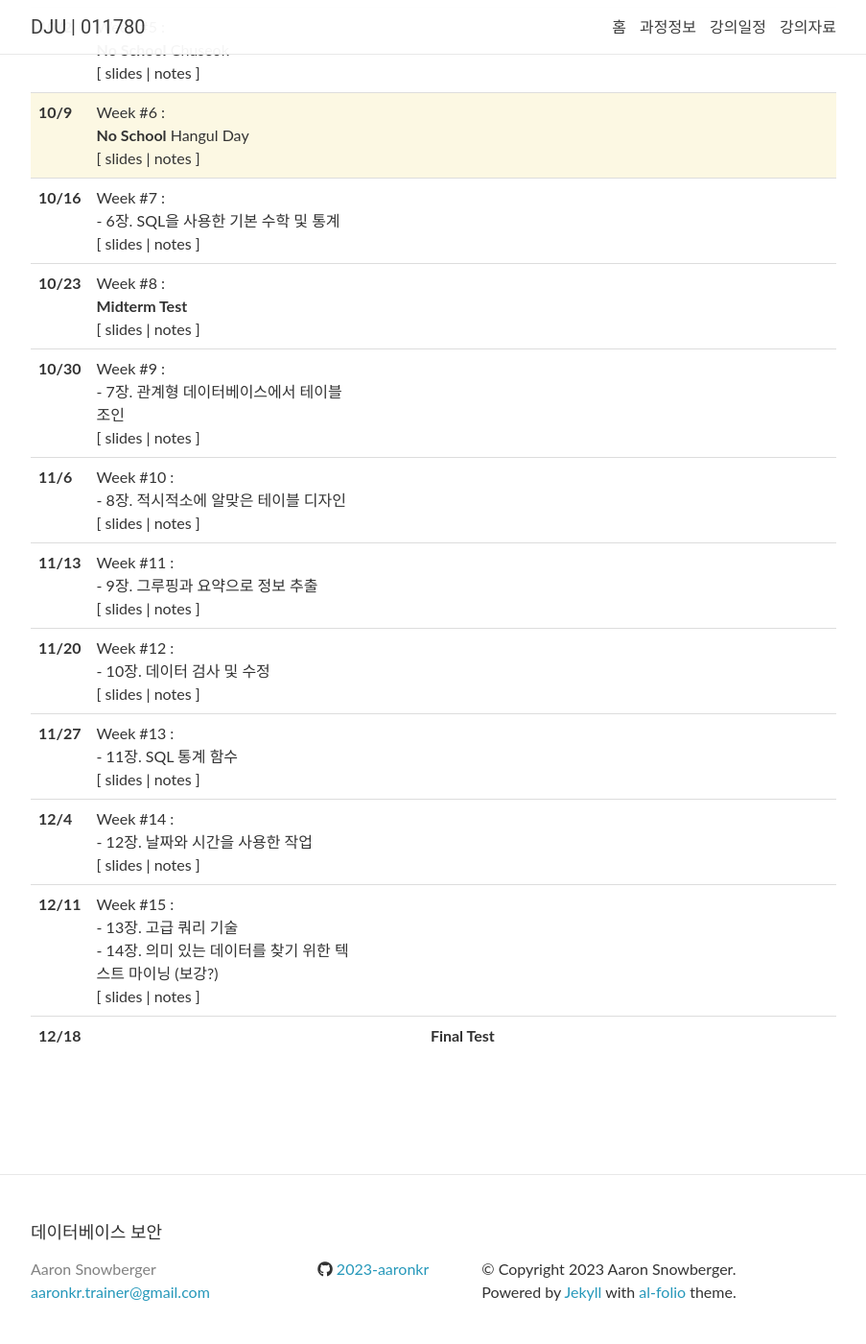
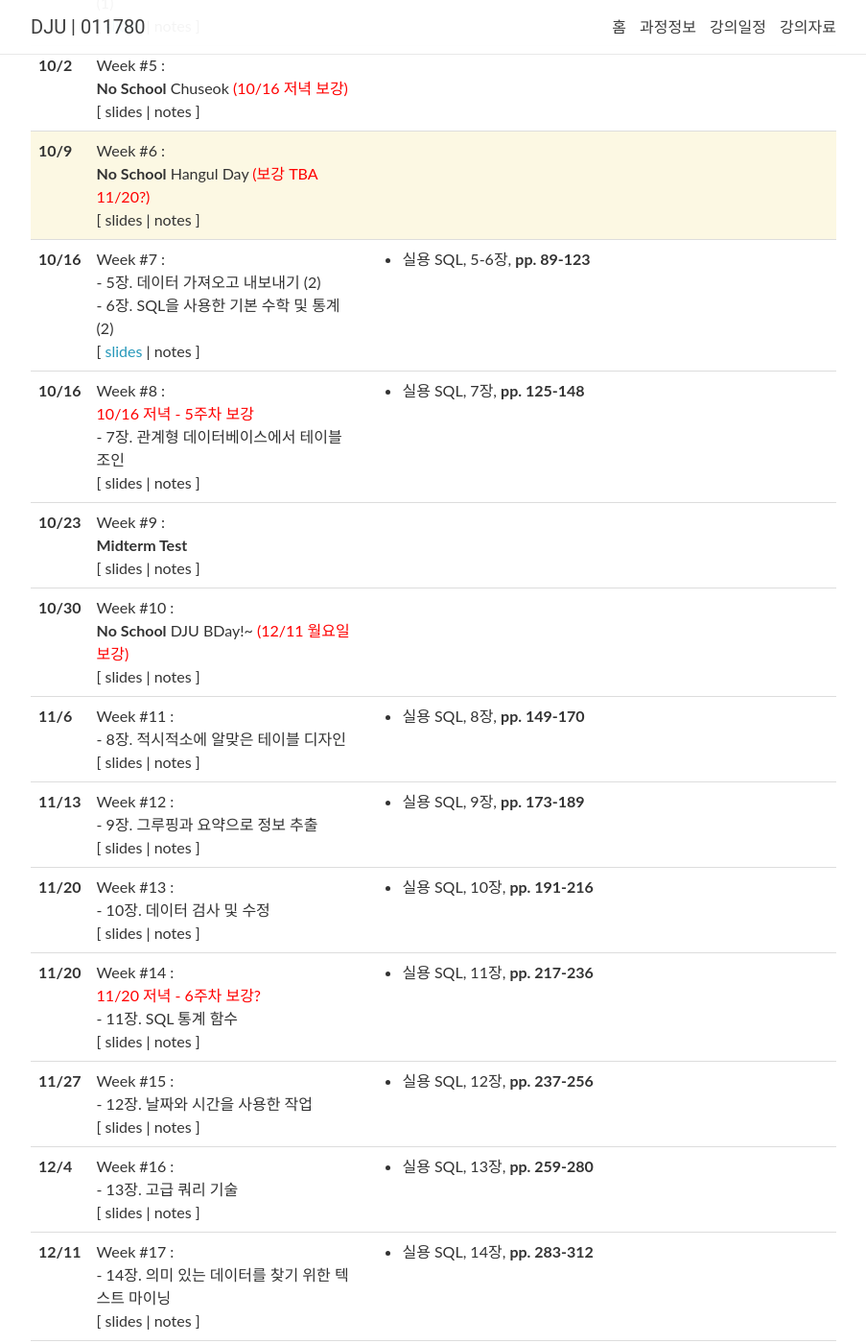
Before and after one commit to 2023-aaronkr/dju-sql, a Jekyll site: the page built from _pages/lectures.md, in a window 1280 px wide and 1400 px high, scrolled down 618 px. Shown: the whole window at 96% size, without its empty margins (188-1091 px from the left). Built offline with Jekyll 4.4.1, drawn with Linux system fonts in a browser that asks for light colours; nearby versions of some CDN libraries; comment, search, counter and statistics services are not loaded; some of the changed text lies outside the part shown.

Commit message:
Update lectures

```diff
--- a/_data/lectures.yml
+++ b/_data/lectures.yml
@@ -1,65 +1,77 @@
 - date: 9/4
   week: 1
   title: >
-    - 과정 소개 <br />
-    - 1장. 코딩 환경 설정
+    - 과정 소개
   slides: "https://docs.google.com/presentation/d/1WgC-lvdsUT7RmHGBqUXsXE_wpaaLaW4S1aS5143ZtoM/edit?usp=sharing"
-  readings:
+  readings: >
+    실용 SQL, 이 책에 대하여, <strong>pp. 17-24</strong>
   logistics:
 
 - date: 9/11
   week: 2
   title: >
+    - 1장. 코딩 환경 설정<br>
     - 2장. 데이터베이스와 테이블 생성
-    - 3장. SELECT로 시작하는 데이터 탐험
   slides: "https://docs.google.com/presentation/d/18Y-0nSrlGzUN3x7CETKwkAf-5t-1rFYCcAUEhueknRA/edit?usp=sharing"
-  readings:
+  readings: >
+    실용 SQL, 1-2장, <strong>pp. 27-54</strong>
   logistics: >
-    <a href="https://forms.gle/HjaqxaqjU3XrSyba9">2주차 과제 제출하기</a>
+    <a style="color: red"  href="https://forms.gle/HjaqxaqjU3XrSyba9">2주차 과제 제출하기</a>
 
 - date: 9/18
   week: 3
   title: >
+    - 3장. SELECT로 시작하는 데이터 탐험<br>
     - 4장. 데이터 타입 이해
   slides: "https://docs.google.com/presentation/d/1EmHhUwbOk6vQ8i0Y5wVLSyt2TT6siIRFdFehboi7LEM/edit?usp=sharing"
-  readings: pp. 57-87
+  readings: >
+    실용 SQL, 3-4장, <strong>pp. 57-87</strong>
   logistics: >
-    <a href="https://forms.gle/oLbph91Vuk9cypgJ9">3주차 과제 제출하기</a>
+    <a style="color: red" href="https://forms.gle/oLbph91Vuk9cypgJ9">3주차 과제 제출하기</a>
 
 - date: 9/25
   week: 4
   title: >
-    - 5장. 데이터 가져오고 내보내기
+    - 5장. 데이터 가져오고 내보내기 (1)<br>
+    - 6장. SQL을 사용한 기본 수학 및 통계 (1)
   slides: "https://docs.google.com/presentation/d/1Z8cWKAwqcK_tFAPPNKj3q66QY8zbqQlKjEqDTKexsq0/edit?usp=sharing"
-  readings:
+  readings: >
+    실용 SQL, 5-6장, <strong>pp. 89-123</strong>
   logistics: >
     <ul>
       <li><a href="https://2023-aaronkr.github.io/dju-sql/assets/downloads/chp05.zip">5장 자료</a></li>
-      <li><a href="https://forms.gle/YReDthnSy17cuqKm8">4주차 과제 제출하기</a></li>
+      <li><a style="color: red" href="https://forms.gle/YReDthnSy17cuqKm8">4주차 과제 제출하기</a></li>
     </ul>
 
 - date: 10/2
   week: 5
   title: >
-    <strong>No School</strong> Chuseok
-  slides:
-  readings:
-  logistics:
+    <strong>No School</strong> Chuseok <span style="color: red">(10/16 저녁 보강)</span>
 
 - date: 10/9
   week: 6
   title: >
-    <strong>No School</strong> Hangul Day
-  slides:
-  readings:
-  logistics:
+    <strong>No School</strong> Hangul Day <span style="color: red">(보강 TBA 11/20?)</span>
 
 - date: 10/16
   week: 7
   title: >
-    - 6장. SQL을 사용한 기본 수학 및 통계
+    - 5장. 데이터 가져오고 내보내기 (2)<br>
+    - 6장. SQL을 사용한 기본 수학 및 통계 (2)
+  slides: "https://docs.google.com/presentation/d/1Z8cWKAwqcK_tFAPPNKj3q66QY8zbqQlKjEqDTKexsq0/edit?usp=sharing"
+  readings: >
+    실용 SQL, 5-6장, <strong>pp. 89-123</strong>
+  logistics:
+
+- date: 10/16
+  week: >
+    <span style="color: red">5 (보강)</span>
+  title: >
+    <span style="color: red">10/16 저녁 - 5주차 보강</span><br>
+    - 7장. 관계형 데이터베이스에서 테이블 조인
   slides:
-  readings:
+  readings: >
+    실용 SQL, 7장, <strong>pp. 125-148</strong>
   logistics:
 
 - date: 10/23
@@ -70,17 +82,15 @@
 - date: 10/30
   week: 9
   title: >
-    - 7장. 관계형 데이터베이스에서 테이블 조인
-  slides:
-  readings:
-  logistics:
+    <strong>No School</strong> DJU BDay!~ <span style="color: red">(12/11 월요일 보강)</span>
 
 - date: 11/6
   week: 10
   title: >
     - 8장. 적시적소에 알맞은 테이블 디자인
   slides:
-  readings:
+  readings: >
+    실용 SQL, 8장, <strong>pp. 149-170</strong>
   logistics:
 
 - date: 11/13
@@ -88,7 +98,8 @@
   title: >
     - 9장. 그루핑과 요약으로 정보 추출
   slides:
-  readings:
+  readings: >
+    실용 SQL, 9장, <strong>pp. 173-189</strong>
   logistics:
 
 - date: 11/20
@@ -96,30 +107,48 @@
   title: >
     - 10장. 데이터 검사 및 수정
   slides:
-  readings:
+  readings: >
+    실용 SQL, 10장, <strong>pp. 191-216</strong>
+  logistics:
+
+- date: 11/20
+  week: >
+    <span style="color: red">6 (보강)?</span>
+  title: >
+    <span style="color: red">11/20 저녁 - 6주차 보강?</span><br>
+    - 11장. SQL 통계 함수
+  slides:
+  readings: >
+    실용 SQL, 11장, <strong>pp. 217-236</strong>
   logistics:
 
 - date: 11/27
   week: 13
   title: >
-    - 11장. SQL 통계 함수
+    - 12장. 날짜와 시간을 사용한 작업
   slides:
-  readings:
+  readings: >
+    실용 SQL, 12장, <strong>pp. 237-256</strong>
   logistics:
 
 - date: 12/4
   week: 14
   title: >
-    - 12장. 날짜와 시간을 사용한 작업
+    - 13장. 고급 쿼리 기술
   slides:
-  readings:
+  readings: >
+    실용 SQL, 13장, <strong>pp. 259-280</strong>
   logistics:
 
 - date: 12/11
-  week: 15
+  week: >
+    <span style="color: red">15 (보강)</span>
   title: >
-    - 13장. 고급 쿼리 기술 <br />
-    - 14장. 의미 있는 데이터를 찾기 위한 텍스트 마이닝 (보강?)
+    - 14장. 의미 있는 데이터를 찾기 위한 텍스트 마이닝
+  slides:
+  readings: >
+    실용 SQL, 14장, <strong>pp. 283-312</strong>
+  logistics:
 
 - date: 12/18
   week: 16
```
